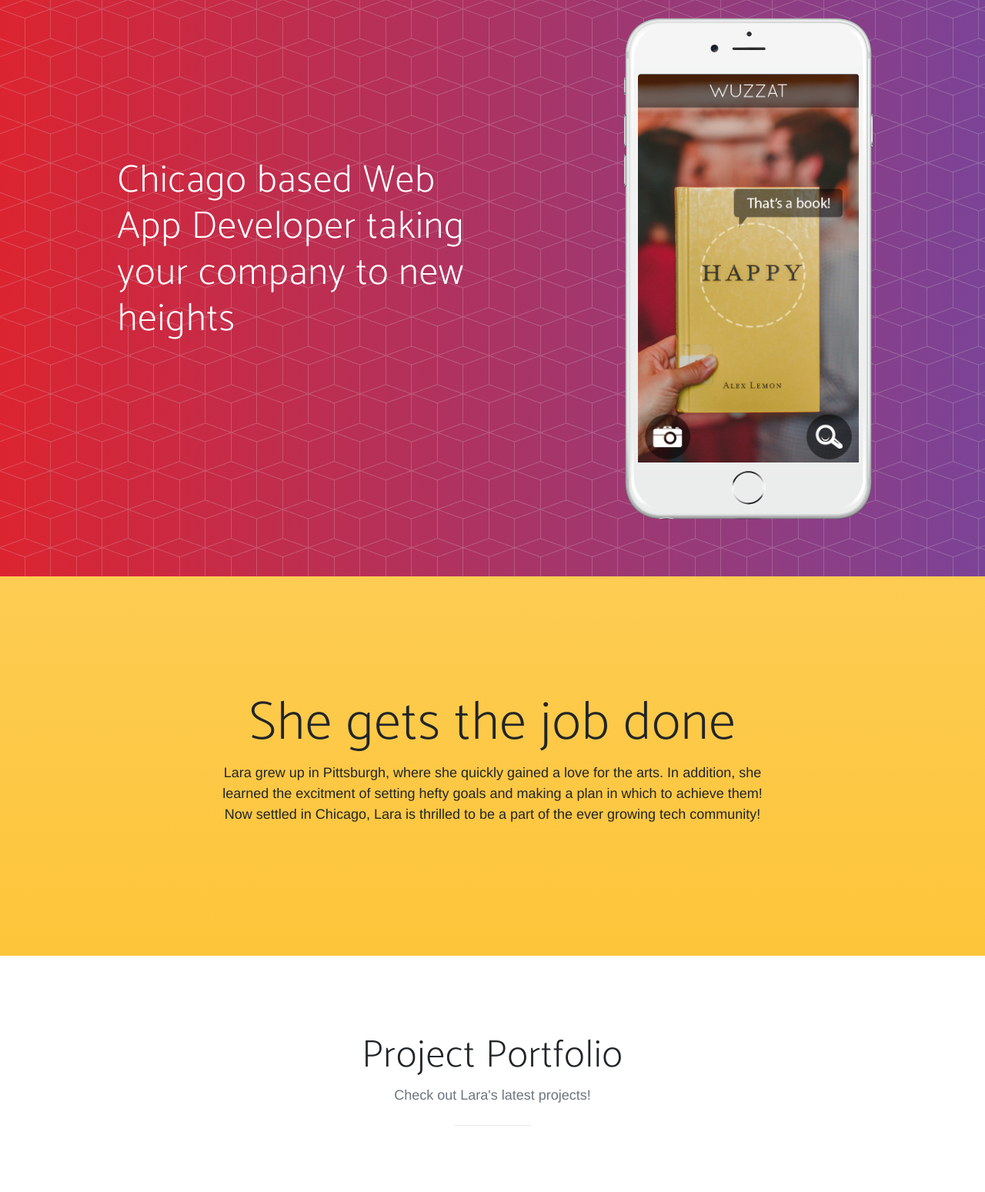
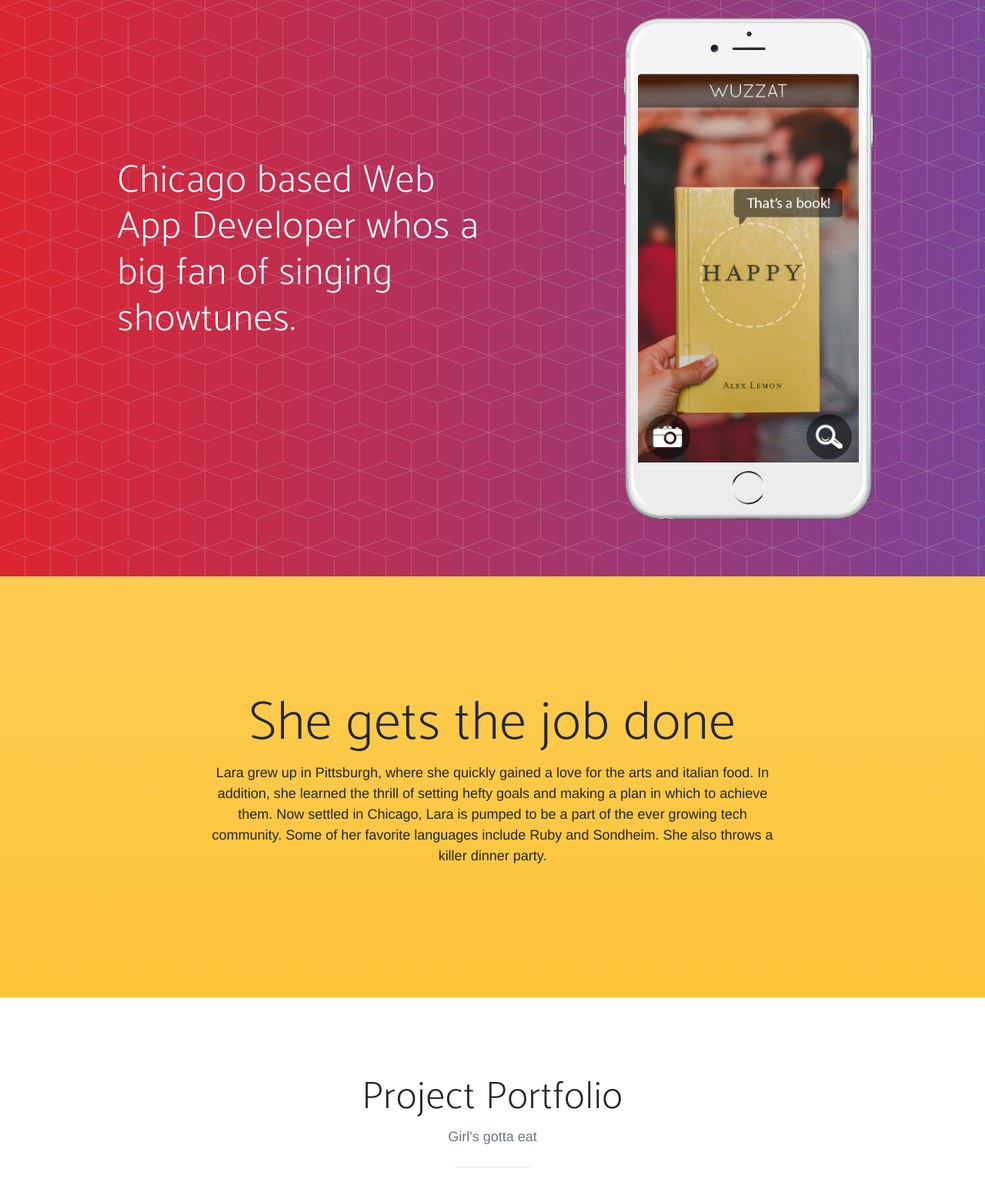
Before and after one commit to LaraLaPierre/Laralapierre.github.io, a plain HTML site: page index.html in a window 1280 px wide. Shown: the part 51-1600 px from the top of the page at 77% size. Drawn offline with Linux system fonts and the light colour scheme; a web font is replaced by a local one.

Commit message:
updated bio

```diff
--- a/css/new-age.css
+++ b/css/new-age.css
@@ -78,13 +78,13 @@ section h2 {
 }
 
 #mainNav .navbar-toggler {
-  font-size: 12px;
+  font-size:12px;
   padding: 8px 10px;
   color: #222222;
 }
 
 #mainNav .navbar-nav > li > a {
-  font-size: 11px;
+  font-size: 24px;
   font-family: 'Lato', 'Helvetica', 'Arial', 'sans-serif';
   letter-spacing: 2px;
   text-transform: uppercase;
--- a/index.html
+++ b/index.html
@@ -59,7 +59,7 @@
         <div class="row h-100">
           <div class="col-lg-7 my-auto">
             <div class="header-content mx-auto">
-              <h1 class="mb-5">Chicago based Web App Developer taking your company to new heights </h1>
+              <h1 class="mb-5">Chicago based Web App Developer whos a big fan of singing showtunes. </h1>
 
             </div>
           </div>
@@ -87,7 +87,7 @@
         <div class="row">
           <div class="col-md-8 mx-auto">
             <h2 class="section-heading">She gets the job done</h2>
-            <p>Lara grew up in Pittsburgh, where she quickly gained a love for the arts. In addition, she learned the excitment of setting hefty goals and making a plan in which to achieve them! Now settled in Chicago, Lara is thrilled to be a part of the ever growing tech community!</p>
+            <p>Lara grew up in Pittsburgh, where she quickly gained a love for the arts and italian food. In addition, she learned the thrill of setting hefty goals and making a plan in which to achieve them. Now settled in Chicago, Lara is pumped to be a part of the ever growing tech community. Some of her favorite languages include Ruby and Sondheim. She also throws a killer dinner party.</p>
             <div class="badges">
               <!-- <a class="badge-link" href="#"><img src="img/google-play-badge.svg" alt=""></a>
               <a class="badge-link" href="#"><img src="img/app-store-badge.svg" alt=""></a> -->
@@ -101,7 +101,7 @@
       <div class="container">
         <div class="section-heading text-center">
           <h2>Project Portfolio</h2>
-          <p class="text-muted">Check out Lara's latest projects!</p>
+          <p class="text-muted">Girl's gotta eat</p>
           <hr>
         </div>
         <div class="row">
```
